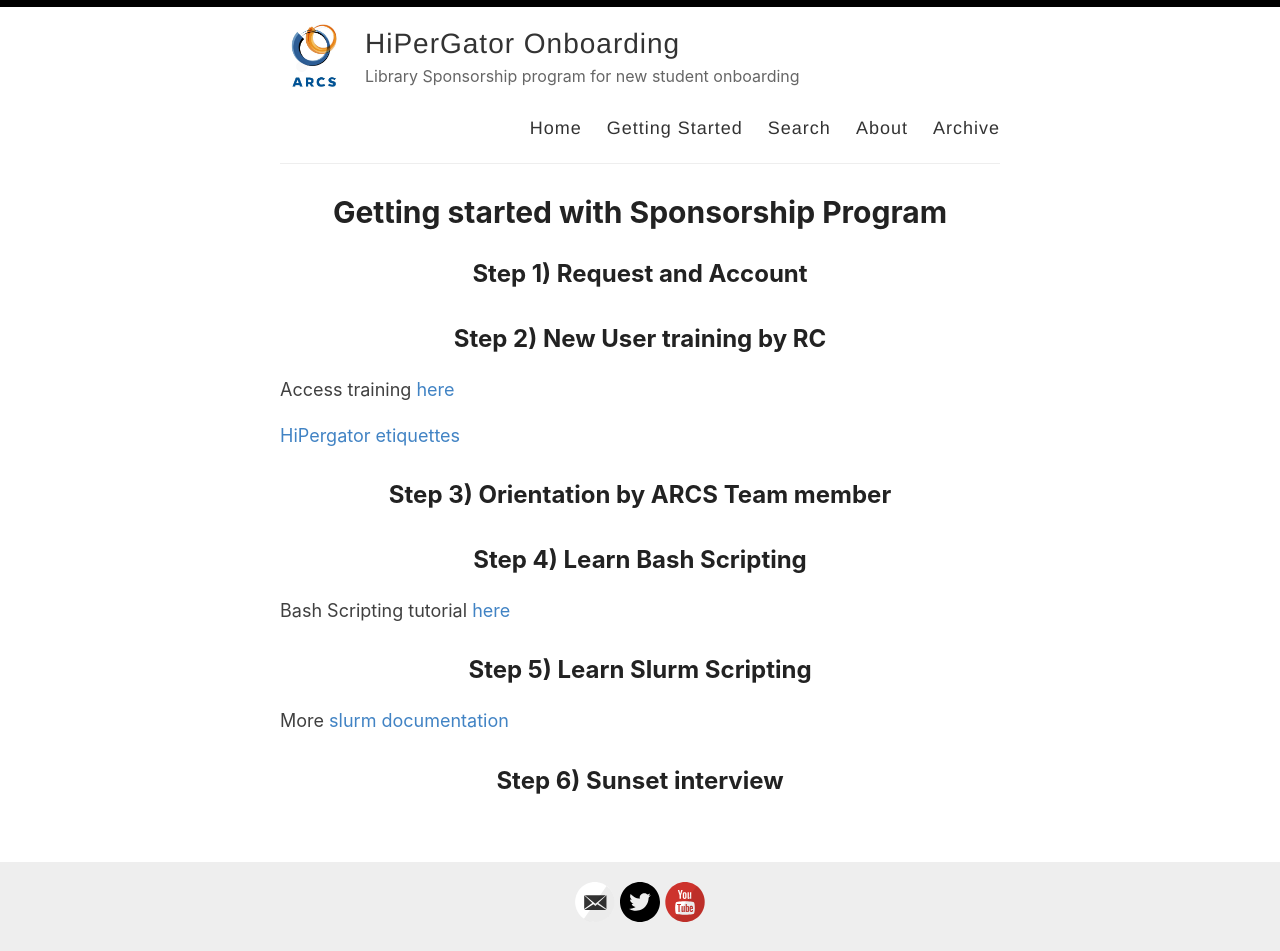
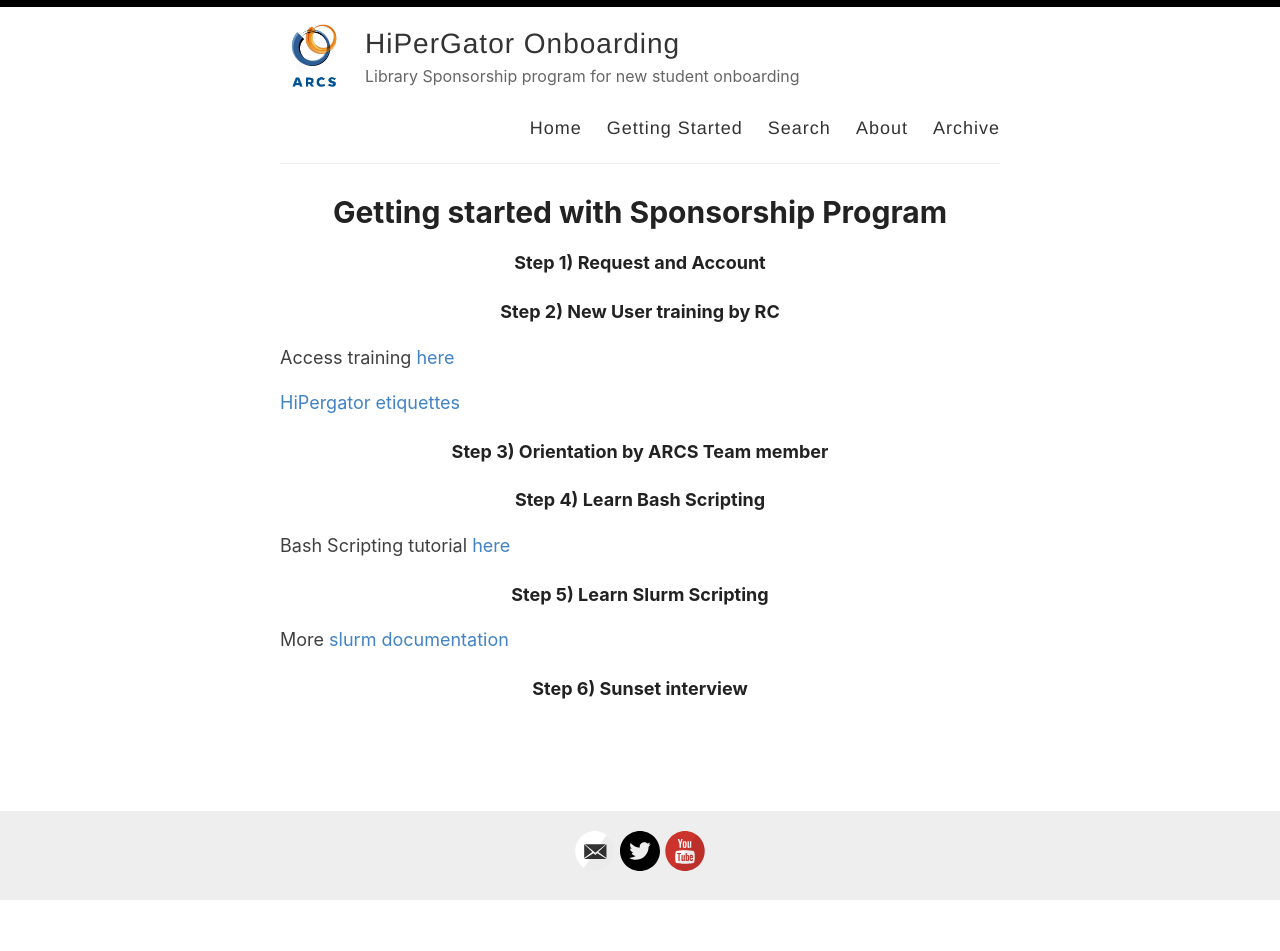
Before and after one commit to NatyaHans/HiPerGatorOnboarding, a Jekyll site: the page built from _pages/getting-started.md, in a window 1280 px wide. Built offline with Jekyll 4.4.1, drawn with Linux system fonts in a browser that asks for light colours; after the commit the page ends 901 px from its top, so only the background shows below that.

```diff
--- a/_pages/getting-started.md
+++ b/_pages/getting-started.md
@@ -4,27 +4,26 @@ title: Getting started with Sponsorship Program
 permalink: /getting-started/
 ---
 
-Step 1) Request and Account
-----
+###### Step 1) Request and Account
 
-Step 2) New User training by RC
-----
+
+###### Step 2) New User training by RC
+
 Access training [here](https://help.rc.ufl.edu/doc/New_user_training)
 
 [HiPergator etiquettes](https://help.rc.ufl.edu/doc/HPG_Computation)
 
-Step 3) Orientation by ARCS Team member
-----
+###### Step 3) Orientation by ARCS Team member
 
-Step 4) Learn Bash Scripting
-----
+
+###### Step 4) Learn Bash Scripting
+
 
 Bash Scripting tutorial [here]()
 
-Step 5) Learn Slurm Scripting
-----
+###### Step 5) Learn Slurm Scripting
+
 
 More [slurm documentation](https://slurm.schedmd.com/documentation.html)
 
-Step 6) Sunset interview
-----
+###### Step 6) Sunset interview
```
